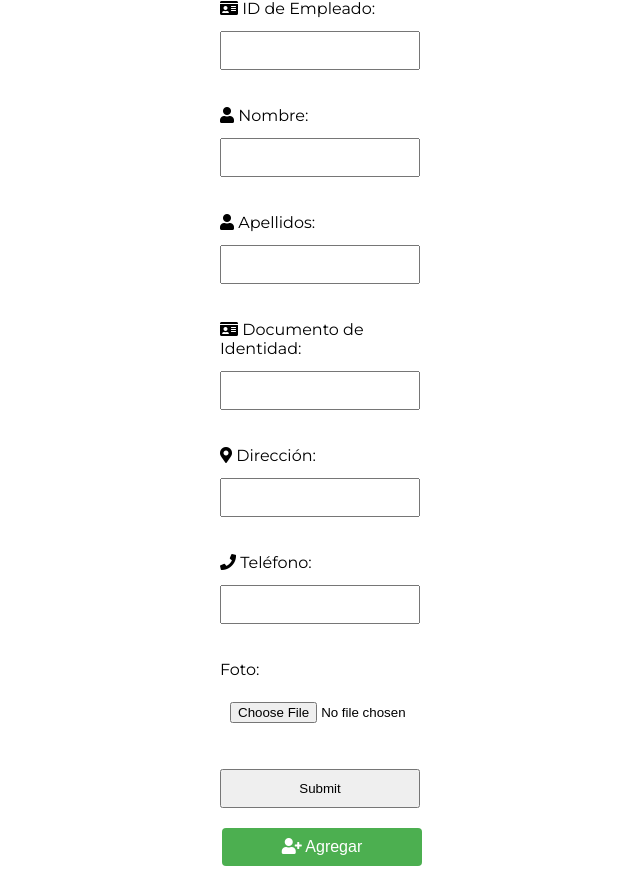
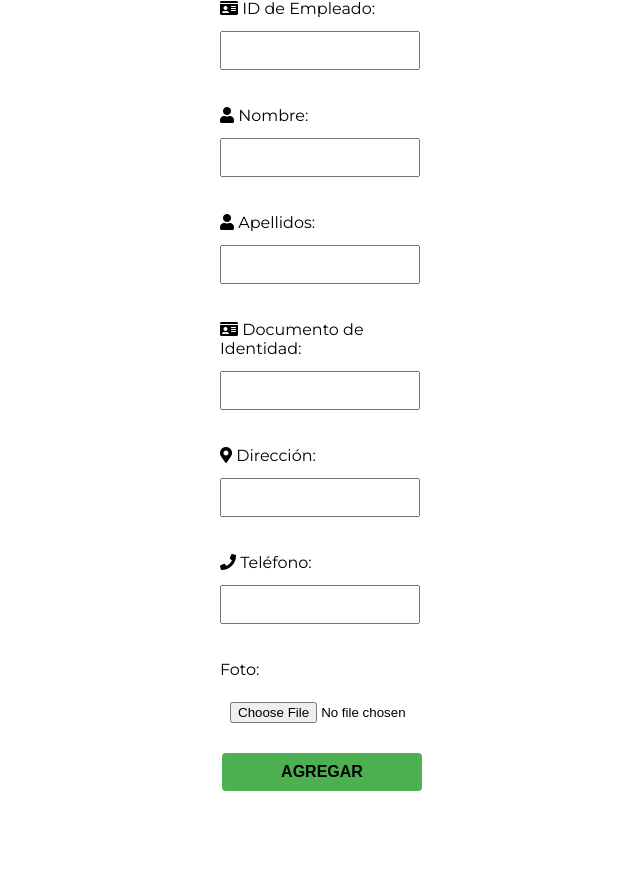
Before and after one commit to CristhianSepulveda/agregarempleados, a Flask app: page /formularioagregar in a window 1280 px wide. Shown: the part 21-899 px from the top of the page, without its empty margins (320-960 px from the left). After the commit the page ends 812 px from the top, so only its background shows below. Run offline with Flask 3, Linux system fonts and the light colour scheme; some libraries are stand-ins or nearby versions.

Commit message:
Se organiza el boton agregar en el formulario agregar y se cuadra para que no se abran mas ventanas de incio

```diff
--- a/app.py
+++ b/app.py
@@ -1,5 +1,6 @@
 from flask import Flask, render_template, request, redirect, url_for
 import mysql.connector
+import base64
 
 app = Flask(__name__)
 
@@ -7,9 +8,9 @@ app = Flask(__name__)
 DB_CONFIG = {
     'host': 'localhost',
     'user': 'root',
-    'password': '4321Dios',
-    'database': 'empleado',
-    "port":"3307"
+    'password': '12345678',
+    'database': 'empleados',
+    "port":"3306"
 }
 print(DB_CONFIG)
 
@@ -34,18 +35,17 @@ def eliminar_empleado():
     id_empleado = request.form.get('idEmpleado')
     conn = get_db_connection()
     cursor = conn.cursor()
-    cursor.execute("DELETE FROM empleados WHERE id = %s", (id_empleado,))
+    cursor.execute("DELETE FROM empleado WHERE id = %s", (id_empleado,))
     conn.commit()
     cursor.close()
     conn.close()
 
-
-    return redirect(url_for('index'))
-
+    return redirect(request.referrer)  # Redirecciona al usuario a la página anterior
 
 @app.route('/formularioagregar')
 def formularioagregar():
     return render_template('formularioagregar.html')
+
 # Ruta para manejar el formulario y agregar empleado a la base de datos
 @app.route("/agregar_empleado", methods=['POST'])
 def agregar_empleado():
@@ -56,6 +56,7 @@ def agregar_empleado():
     direccion = request.form.get('direccion')
     telefono = request.form.get('telefono')
     foto = request.files['foto'].read()  # Almacena la imagen como datos binarios
+    foto_binario = base64.b64encode(foto)  # Convierte la imagen a binario
 
     # Establece conexión a la base de datos
     conn = get_db_connection()
@@ -63,7 +64,7 @@ def agregar_empleado():
 
     try:
         # Ejecuta la consulta SQL para insertar el nuevo empleado en la tabla
-        cursor.execute("INSERT INTO empleados (nombre, apellidos, documento, direccion, telefono, foto) VALUES (%s, %s, %s, %s, %s, %s)", (nombre, apellidos, documento, direccion, telefono, foto))
+        cursor.execute("INSERT INTO empleado (nombre, apellidos, documento, direccion, telefono, foto) VALUES (%s, %s, %s, %s, %s, %s)", (nombre, apellidos, documento, direccion, telefono, foto))
 
         # Guarda los cambios en la base de datos
         conn.commit()
@@ -72,31 +73,27 @@ def agregar_empleado():
         cursor.close()
         conn.close()
 
-        # Redirecciona al usuario a la página principal después de agregar el empleado
-        return redirect(url_for('index'))
+        # Redirecciona al usuario a la página anterior después de agregar el empleado
+        return redirect(request.referrer)
     except Exception as e:
         # Si ocurre algún error, manejarlo apropiadamente, por ejemplo, mostrar un mensaje de error al usuario
         return render_template('error.html', error=str(e))
-
-
 
 @app.route("/formulariolistar")
 def formulariolistar():
     conn = get_db_connection()
     cursor = conn.cursor(dictionary=True)
-    cursor.execute("SELECT id, nombre, apellidos, documento, telefono, foto FROM empleados")
+    cursor.execute("SELECT id, nombre, apellidos, documento, telefono, foto FROM empleado")
     empleados = cursor.fetchall()
     cursor.close()
     conn.close()
     return render_template("formulariolistar.html", empleados=empleados)
 
-
 @app.route("/formularioactualizar")
 def formularioactualizar():
     return render_template("formularioactualizar.html")
 
-
-#funcion para actualizar
+# Función para actualizar empleado
 @app.route('/actualizar_empleado', methods=['POST'])
 def actualizar_empleado():
     try:
@@ -109,7 +106,7 @@ def actualizar_empleado():
         cursor = cnx.cursor()
 
         # Preparar la consulta SQL
-        update_query = f"UPDATE empleados SET {campo} = %s WHERE id = %s"
+        update_query = f"UPDATE empleado SET {campo} = %s WHERE id = %s"
         data = (nuevo_valor, id_empleado)
 
         # Ejecutar la consulta
@@ -124,16 +121,8 @@ def actualizar_empleado():
     except Exception as e:
         return f'Error al actualizar empleado: {str(e)}'
 
-
-
 @app.route("/formulariobuscar")
 def formulariobuscar():
     return render_template("formulariobuscar.html")
-
-
-
-
-
-
 if __name__ == '__main__':
     app.run(debug=True)
--- a/templates/formularioagregar.html
+++ b/templates/formularioagregar.html
@@ -48,6 +48,22 @@
             cursor: pointer;
             border-radius: 4px;
         }
+
+        /* Estilos específicos para el botón Submit */
+        input[type="submit"] {
+            background-color: #4CAF50; /* Cambiar color a verde */
+            color: black; /* Cambiar color de letra a negro */
+            font-weight: bold; /* Hacer la letra en negrita */
+            border: none;
+            padding: 10px 20px;
+            text-align: center;
+            text-decoration: none;
+            display: inline-block;
+            font-size: 16px;
+            margin: 4px 2px;
+            cursor: pointer;
+            border-radius: 4px;
+        }
     </style>
 </head>
 
@@ -75,8 +91,7 @@
         <label for="foto">Foto:</label>
         <input type="file" id="foto" name="foto" accept="image/*" required>
 
-        <input type="submit" value="Submit">
-        <button type="button" id="agregar"><i class="fas fa-user-plus"></i> Agregar</button>
+        <input type="submit" value="AGREGAR">
     </form>
 
 </body>
```
Also changed, not shown: templates/formulariolistar.html (line endings or trailing spaces).
